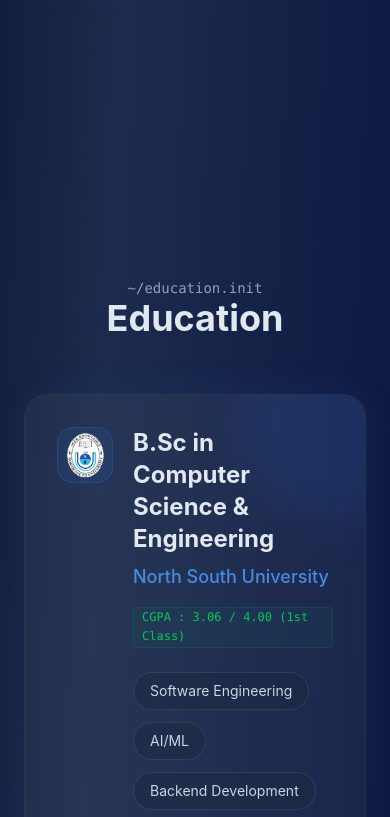
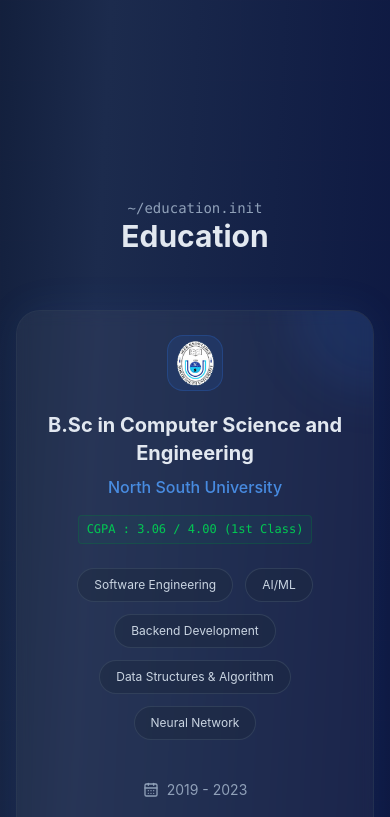
Before and after one commit to ImranChowdhury00/portfolio-project, a React (Vite) app: page / in a window 390 px wide. Shown: the part 5520-6337 px from the top of the page. Built offline with nearby package versions, Linux system fonts and the light colour scheme.

Commit message:
feat:responsive edu section

```diff
--- a/src/components/Education.jsx
+++ b/src/components/Education.jsx
@@ -1,11 +1,12 @@
 import React from "react";
 import { CalendarDays, MapPin } from "lucide-react";
 import NSU_logo from "../assets/logos/nsu_logo.png";
+
 const Education = () => {
   return (
     <section
       id="education"
-      className="relative py-34 px-6 md:px-10 lg:px-16 mt-18"
+      className="relative py-20 md:py-34 px-4 sm:px-6 md:px-10 lg:px-16 mt-12 md:mt-18"
     >
       <div className="max-w-6xl mx-auto">
         {/* section heading */}
@@ -14,21 +15,21 @@
             ~/education.init
           </p>
 
-          <h2 className="text-4xl md:text-5xl font-bold text-slate-200 ">
+          <h2 className="text-3xl sm:text-4xl md:text-5xl font-bold text-slate-200">
             Education
           </h2>
         </div>
 
         {/* education card */}
-        <div className="relative overflow-hidden rounded-3xl border border-slate-700/40 bg-white/5 backdrop-blur-sm p-8 md:p-10 shadow-[0_0_40px_rgba(59,130,246,0.08)] transition-all duration-300 hover:border-blue-500/30 mb-20">
+        <div className="relative overflow-hidden rounded-3xl border border-slate-700/40 bg-white/5 backdrop-blur-sm p-6 sm:p-6 md:p-10 shadow-[0_0_40px_rgba(59,130,246,0.08)] transition-all duration-300 hover:border-blue-500/30 mb-20">
           {/* glow */}
-          <div className="absolute -top-20 -right-20 w-52 h-52 bg-blue-500/10 blur-xl rounded-full"></div>
+          <div className="absolute -top-20 -right-20 w-40 h-40 sm:w-52 sm:h-52 bg-blue-500/10 blur-xl rounded-full"></div>
 
           <div className="relative z-10 flex flex-col md:flex-row md:items-start md:justify-between gap-10">
             {/* left */}
-            <div className="flex gap-5">
+            <div className="flex flex-col sm:flex-row gap-5">
               {/* icon */}
-              <div className="w-14 h-14 rounded-2xl bg-blue-500/10 border border-blue-500/20 flex items-center justify-center shrink-0">
+              <div className="w-14 h-14 rounded-2xl bg-blue-500/10 border border-blue-500/20 flex items-center justify-center shrink-0 mx-auto sm:mx-0">
                 <img
                   src={NSU_logo}
                   alt="University Logo"
@@ -37,21 +38,21 @@
               </div>
 
               {/* content */}
-              <div>
-                <h3 className="text-2xl font-bold text-slate-200">
-                  B.Sc in Computer Science & Engineering
+              <div className="text-center sm:text-left">
+                <h3 className="text-xl sm:text-2xl font-bold text-slate-200">
+                  B.Sc in Computer Science and Engineering
                 </h3>
 
-                <p className="mt-2 text-lg text-blue-400/80 font-medium">
+                <p className="mt-2 text-base sm:text-lg text-blue-400/80 font-medium">
                   North South University
                 </p>
 
-                <p className="mt-4 px-2 text-green-500 bg-emerald-500/5 leading-relaxed max-w-54 rounded text-xs font-mono border border-green-700/30">
+                <p className="mt-4 px-2 py-1 text-green-500 bg-emerald-500/5 leading-relaxed inline-block rounded text-xs font-mono border border-green-700/30">
                   CGPA : 3.06 / 4.00 (1st Class)
                 </p>
 
                 {/* tags */}
-                <div className="flex flex-wrap gap-3 mt-6">
+                <div className="flex flex-wrap gap-3 mt-6 justify-center sm:justify-start">
                   {[
                     "Software Engineering",
                     "AI/ML",
@@ -61,7 +62,7 @@
                   ].map((item) => (
                     <span
                       key={item}
-                      className="px-4 py-2 rounded-full text-sm border border-slate-600/50 bg-slate-800/40 text-slate-300"
+                      className="px-4 py-2 rounded-full text-xs sm:text-sm border border-slate-600/50 bg-slate-800/40 text-slate-300"
                     >
                       {item}
                     </span>
@@ -71,7 +72,7 @@
             </div>
 
             {/* right */}
-            <div className="flex flex-col gap-4 text-sm text-slate-400 md:items-end">
+            <div className="flex flex-col gap-4 text-sm text-slate-400 items-center md:items-end">
               <div className="flex items-center gap-2">
                 <CalendarDays size={16} />
                 <span>2019 - 2023</span>
```
